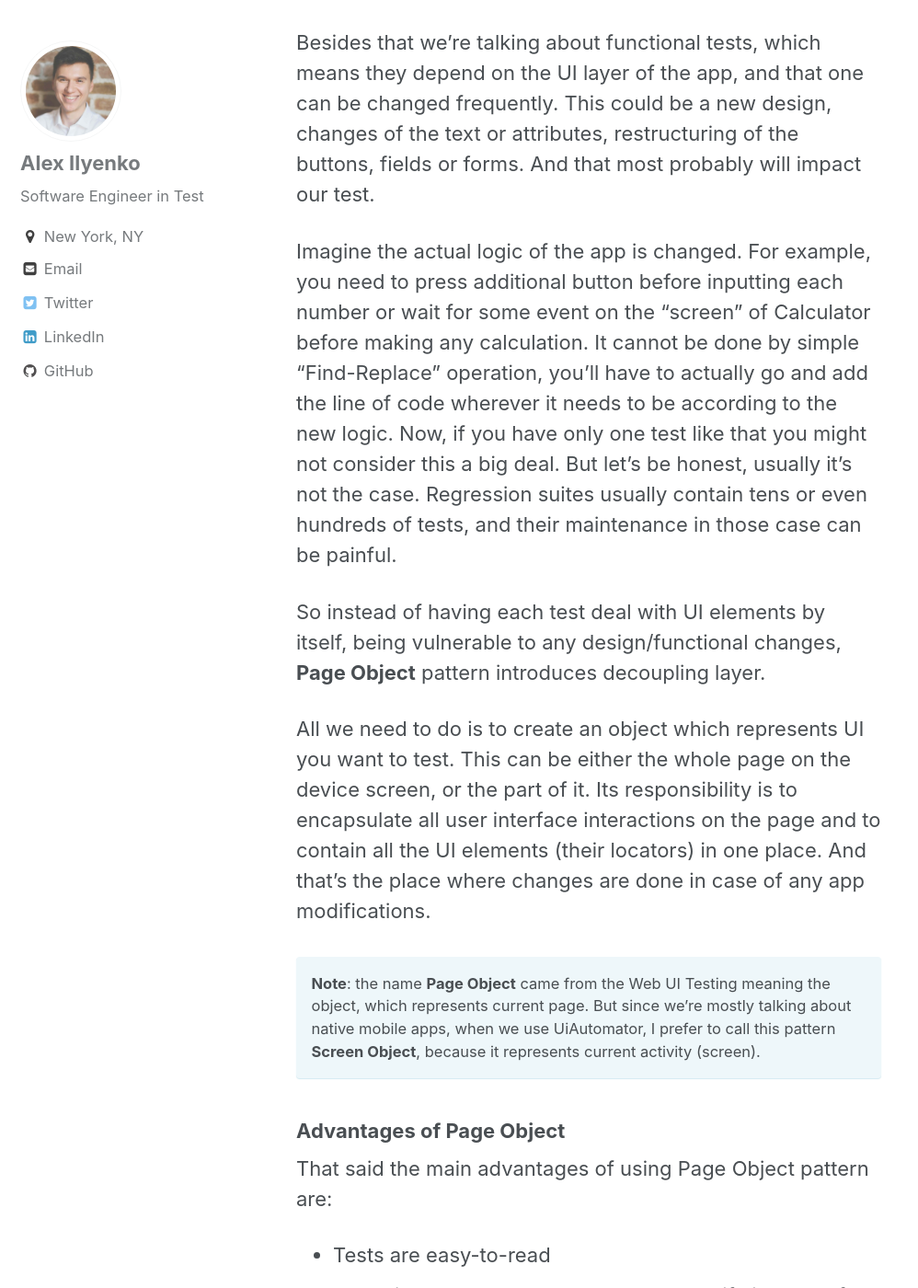
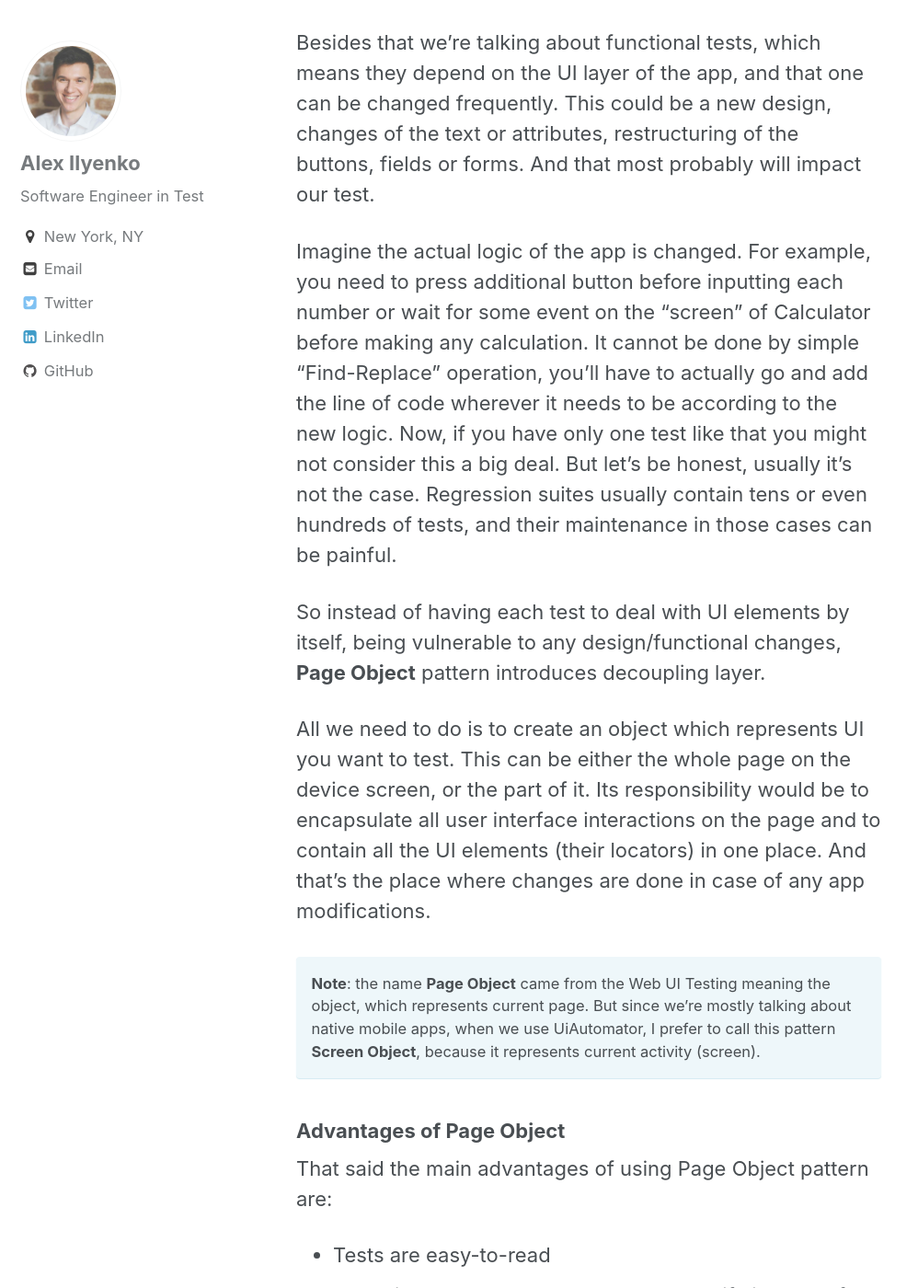
Before and after one commit to alexilyenko/alexilyenko.github.io, a Jekyll site: the page built from _posts/2017-09-05-uiautomator-page-object.markdown, in a window 1280 px wide and 1400 px high, scrolled down 1824 px. Shown: the whole window at 92% size, without its empty margins (0-998 px from the left). Built offline with Jekyll 4.4.1, drawn with Linux system fonts in a browser that asks for light colours; comment, search, counter and statistics services are not loaded; some of the changed text lies outside the part shown.

Commit message:
Fix some typos

```diff
--- a/_posts/2017-09-05-uiautomator-page-object.markdown
+++ b/_posts/2017-09-05-uiautomator-page-object.markdown
@@ -38,11 +38,11 @@ Without explanation it's really hard to understand what is going on here, right?
 
 Besides that we're talking about functional tests, which means they depend on the UI layer of the app, and that one can be changed frequently. This could be a new design, changes of the text or attributes, restructuring of the buttons, fields or forms. And that most probably will impact our test.
 
-Imagine the actual logic of the app is changed. For example, you need to press additional button before inputting each number or wait for some event on the "screen" of Calculator before making any calculation. It cannot be done by simple "Find-Replace" operation, you'll have to actually go and add the line of code wherever it needs to be according to the new logic. Now, if you have only one test like that you might not consider this a big deal. But let's be honest, usually it's not the case. Regression suites usually contain tens or even hundreds of tests, and their maintenance in those case can be painful.
+Imagine the actual logic of the app is changed. For example, you need to press additional button before inputting each number or wait for some event on the "screen" of Calculator before making any calculation. It cannot be done by simple "Find-Replace" operation, you'll have to actually go and add the line of code wherever it needs to be according to the new logic. Now, if you have only one test like that you might not consider this a big deal. But let's be honest, usually it's not the case. Regression suites usually contain tens or even hundreds of tests, and their maintenance in those cases can be painful.
 
-So instead of having each test deal with UI elements by itself, being vulnerable to any design/functional changes, **Page Object** pattern introduces decoupling layer.
+So instead of having each test to deal with UI elements by itself, being vulnerable to any design/functional changes, **Page Object** pattern introduces decoupling layer.
 
-All we need to do is to create an object which represents UI you want to test. This can be either the whole page on the device screen, or the part of it. Its responsibility is to encapsulate all user interface interactions on the page and to contain all the UI elements (their locators) in one place. And that's the place where changes are done in case of any app modifications.
+All we need to do is to create an object which represents UI you want to test. This can be either the whole page on the device screen, or the part of it. Its responsibility would be to encapsulate all user interface interactions on the page and to contain all the UI elements (their locators) in one place. And that's the place where changes are done in case of any app modifications.
 
 **Note**: the name **Page Object** came from the Web UI Testing meaning the object, which represents current page. But since we're mostly talking about native mobile apps, when we use UiAutomator, I prefer to call this pattern **Screen Object**, because it represents current activity (screen).
 {: .notice--info}
```
Also changed, not shown: other parts of _posts/2017-09-05-uiautomator-page-object.markdown (+6 -6 lines), _posts/2017-09-10-androidtv-automated-tests.markdown (+23 -19 lines).
